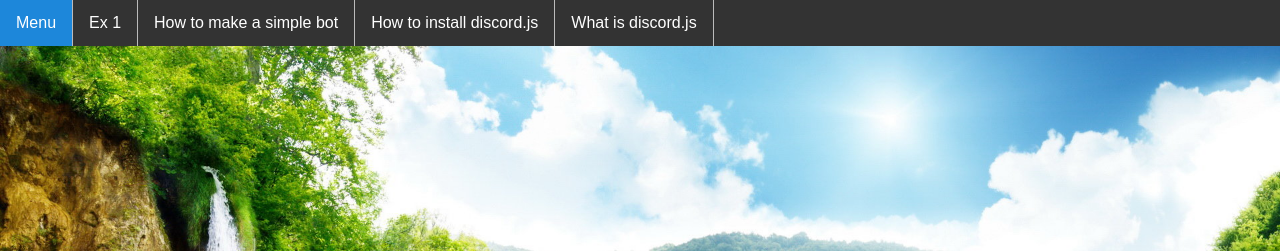
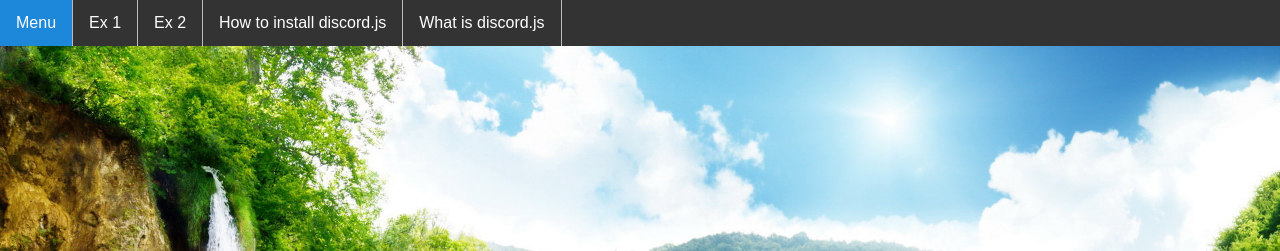
Before and after one commit to KDiaCodes/ict-2019, a plain HTML site: page index.html in a window 1280 px wide. Shown: the top 251 px of the page. Drawn offline with nearby package versions, Linux system fonts and the light colour scheme.

Commit message:
Update index.html

```diff
--- a/index.html
+++ b/index.html
@@ -28,7 +28,7 @@
     <ul>
       <li><a class="active home" target="_blank" href="https://kdiacodes.js.org/ictnitton/">Menu</a></li>
       <li class=""><a class="inactive" target="_blank" href="https://kdiacodes.js.org/ictnitton/ex/ex1/INDEX.html">Ex 1</a></li>
-      <li class=""><a class="inactive" target="_blank" href="https://kdiacodes.js.org/ictnitton/ex/ex1/INDEX.html">How to make a simple bot</a></li>
+      <li class=""><a class="inactive" target="_blank" href="https://kdiacodes.js.org/ictnitton/ex/ex2/INDEX.html">Ex 2</a></li>
       <li class=""><a class="inactive" target="_blank" href="https://kdiacodes.js.org/ictnitton/ex/ex1/INDEX.html">How to install discord.js</a></li>
       <li class=""><a class="inactive" target="_blank" href="https://kdiacodes.js.org/ictnitton/ex/ex1/INDEX.html">What is discord.js</a></li>
 
```
